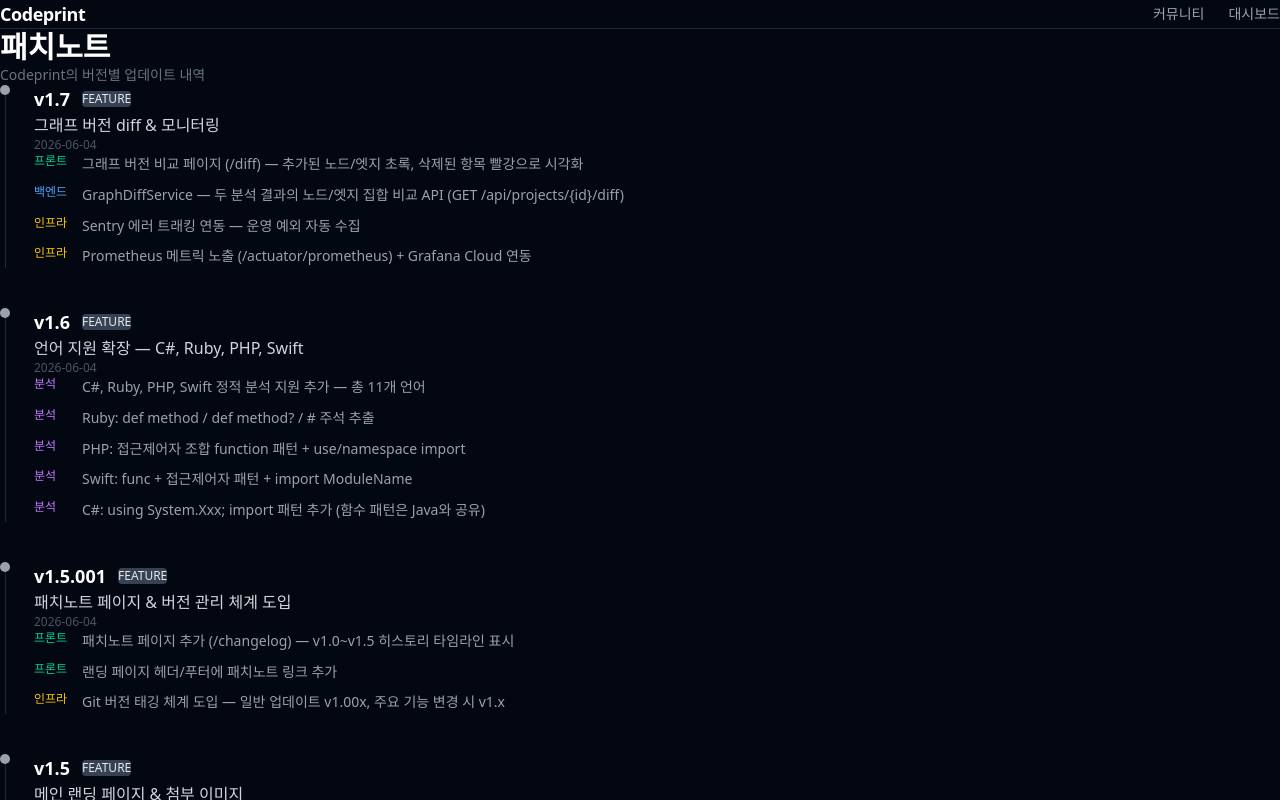
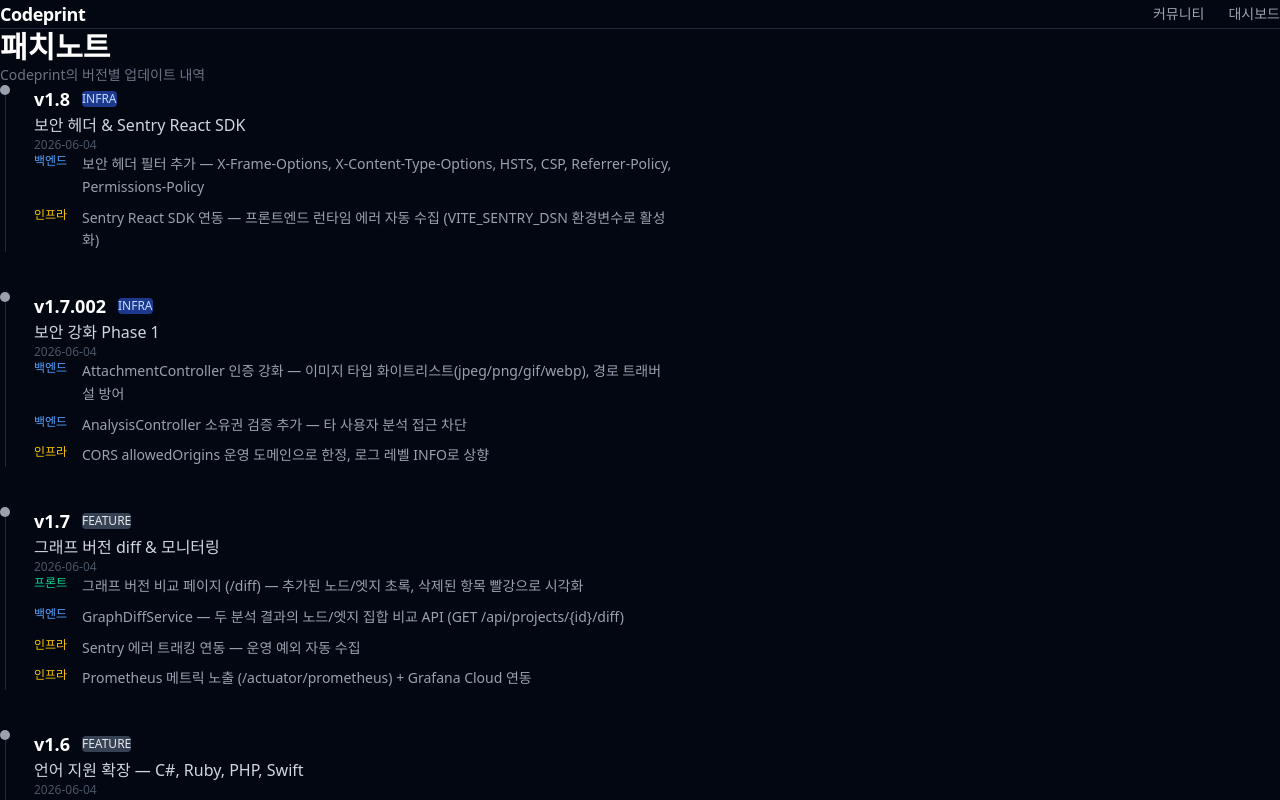
Before and after one commit to PYB0514/codeprint, a React (Vite) app in the folder frontend/: page /changelog in a window 1280 px wide. Shown: the top 800 px of the page. Built offline with nearby package versions, Linux system fonts and the light colour scheme; no server answers.

Commit message:
feat: ChangelogPage v1.8 + v1.7.002 항목 추가 — 보안 헤더 필터, Sentry React SDK, 보안 강화 Phase 1

```diff
--- a/frontend/src/pages/ChangelogPage.tsx
+++ b/frontend/src/pages/ChangelogPage.tsx
@@ -10,6 +10,27 @@ interface Release {
 }
 
 const RELEASES: Release[] = [
+  {
+    version: 'v1.8',
+    date: '2026-06-04',
+    title: '보안 헤더 & Sentry React SDK',
+    type: 'infra',
+    items: [
+      { category: '백엔드', desc: '보안 헤더 필터 추가 — X-Frame-Options, X-Content-Type-Options, HSTS, CSP, Referrer-Policy, Permissions-Policy' },
+      { category: '인프라', desc: 'Sentry React SDK 연동 — 프론트엔드 런타임 에러 자동 수집 (VITE_SENTRY_DSN 환경변수로 활성화)' },
+    ],
+  },
+  {
+    version: 'v1.7.002',
+    date: '2026-06-04',
+    title: '보안 강화 Phase 1',
+    type: 'infra',
+    items: [
+      { category: '백엔드', desc: 'AttachmentController 인증 강화 — 이미지 타입 화이트리스트(jpeg/png/gif/webp), 경로 트래버설 방어' },
+      { category: '백엔드', desc: 'AnalysisController 소유권 검증 추가 — 타 사용자 분석 접근 차단' },
+      { category: '인프라', desc: 'CORS allowedOrigins 운영 도메인으로 한정, 로그 레벨 INFO로 상향' },
+    ],
+  },
   {
     version: 'v1.7',
     date: '2026-06-04',
```
